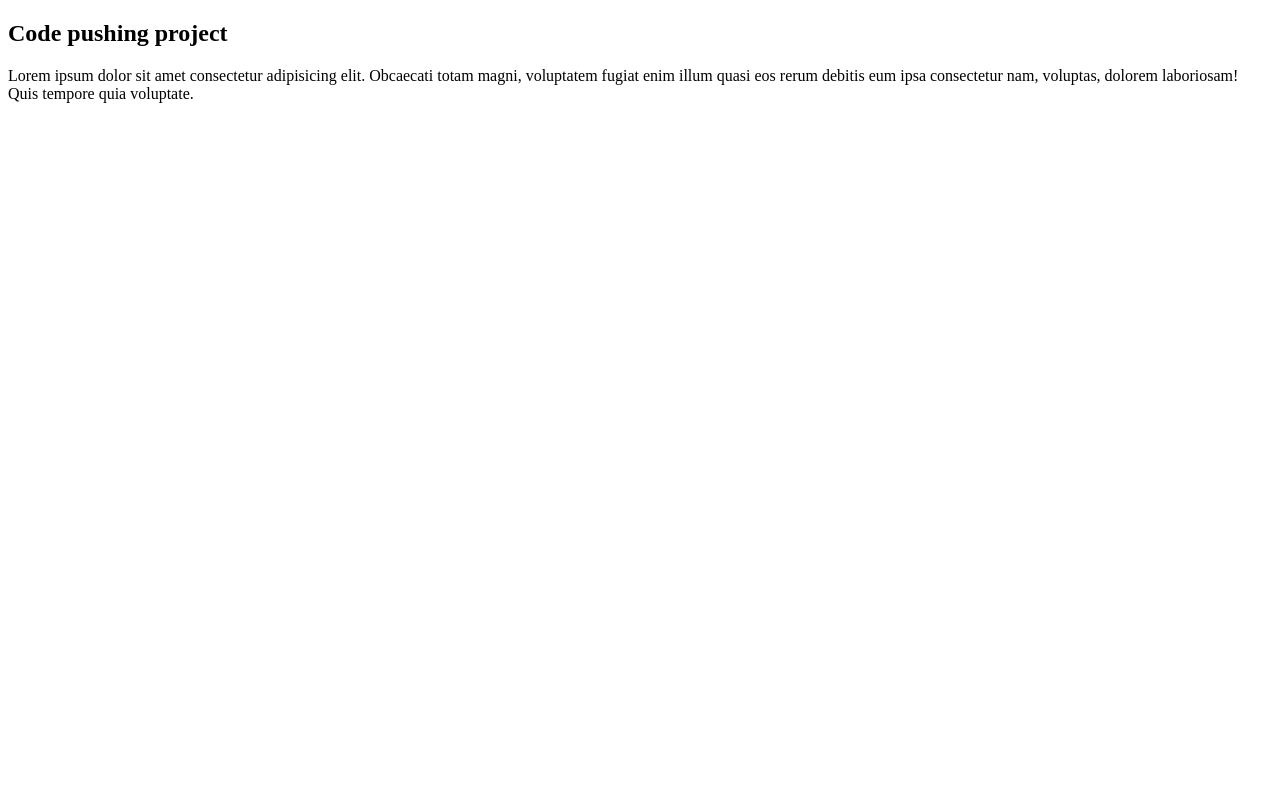
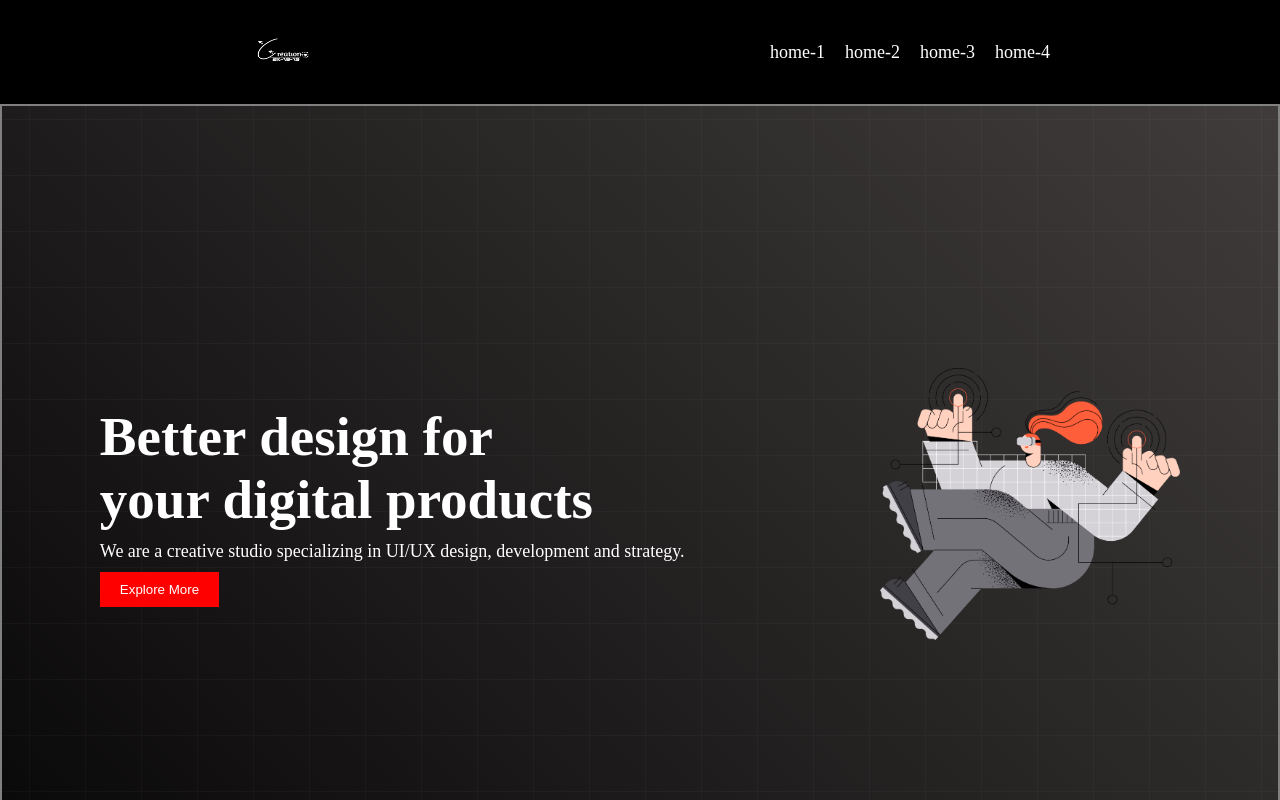
Before and after one commit to saemdev/practice-and-push, a plain HTML site: page index.html in a window 1280 px wide. Shown: the top 800 px of the page. Drawn offline with Linux system fonts and the light colour scheme.

Commit message:
first commit

```diff
--- a/index.html
+++ b/index.html
@@ -3,14 +3,55 @@
 <head>
     <meta charset="UTF-8">
     <meta name="viewport" content="width=device-width, initial-scale=1.0">
+    <link rel="stylesheet" href="style.css">
     <title>PRACTICE HTML AND CSS</title>
 </head>
 <body>
-    <section>
-        <div>
-            <h1>Code pushing project</h1>
-            <p>Lorem ipsum dolor sit amet consectetur adipisicing elit. Obcaecati totam magni, voluptatem fugiat enim illum quasi eos rerum debitis eum ipsa consectetur nam, voluptas, dolorem laboriosam! Quis tempore quia voluptate.</p>
-        </div>
-    </section>
+    <!-- navbar section -->
+    <header>
+        <nav">
+            <div class="menu-container">
+                <div class="logo">
+                    <img class="img-mod" src="images.png" alt="avatar">
+                </div>
+                <div class="menu">
+                    <li class="margin">home-1</li>
+                    <li class="margin">home-2</li>
+                    <li class="margin">home-3</li>
+                    <li class="margin">home-4</li>
+                </div>
+            </div>
+        </nav>
+    </header>
+    <main>
+        <section >
+            <div class="banner-container">
+                <div>
+                    <h1 class="title">Better design for<br> your digital products</h1>
+                    <p class="description">We are a creative studio specializing in UI/UX design, development and strategy.</p>
+                    <button class="btn">explore more</button>
+                </div>
+                <div class="banner-photo">
+                    <img class="banner-img" src="banner.png" alt="">
+                </div>
+            </div>
+        </section>
+        <!-- this is about us sec -->
+
+        <section>
+            <div class="secbanner-container">
+                <div>
+                    <h1>about us</h1>
+                    <h2 class="title">We grow brands through bold & strategic creative</h2>
+                    <p class="description">Lorem ipsum, dolor sit amet consectetur adipisicing.
+                        Lorem ipsum, dolor sit amet consectetur adipisicing.</p>
+                    <button class="btn">contact us</button>
+                </div>
+                <div class="banner-photo">
+                    <img class="banner-img" src="section.png" alt="">
+                </div>
+            </div>
+        </section>
+    </main>
 </body>
 </html>
--- /dev/null
+++ b/style.css
@@ -0,0 +1,64 @@
+*{
+    margin:0;
+}
+.menu-container{
+    background-color: black;
+    color:white;
+    list-style:none;
+    display:flex;
+    align-items:center;
+    justify-content:space-around;
+}
+.menu{
+    display:flex;
+}
+.margin{
+    margin-right:10px;
+    padding:5px;
+    font-size:18px;
+}
+.margin:hover{
+    color:aquamarine;
+    cursor:pointer;
+}
+.img-mod{
+    height:100px;
+    width:120px;
+
+}
+.banner-img{
+    width:300px;
+}
+.banner-container{
+    display:flex;
+    justify-content:space-around;
+    align-items:center;
+    border:2px solid grey;
+    height:100vh;
+    color:white;
+    background-image: url("background.png"),
+    linear-gradient(45deg,rgb(8, 7, 7),#403c3c);
+}
+.title{
+    font-size:55px;
+    font-weight:bold;
+}
+.description{
+    font-size:18px;
+    margin:10px 0;
+}
+.btn{
+    padding:10px 20px;
+    background-color:red;
+    color:white;
+    border:none;
+    text-transform:capitalize;
+}
+.btn:hover{
+    color:red;
+    background-color:white;
+}
+
+                        /* about us section start  */
+
+.
```
Also changed, not shown: avatar.png (added), background.png (added), banner.png (added), images.png (added), logo.png (added), product-1.jpg (added), product-2.jpg (added), product-3.jpg (added), section.png (added).
